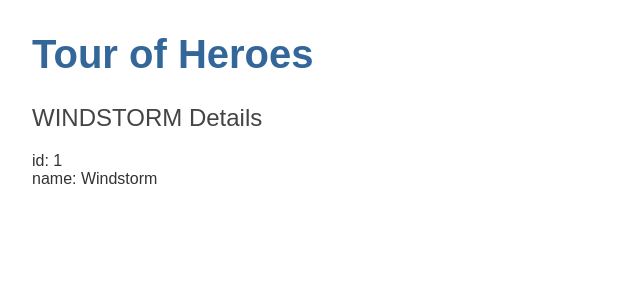
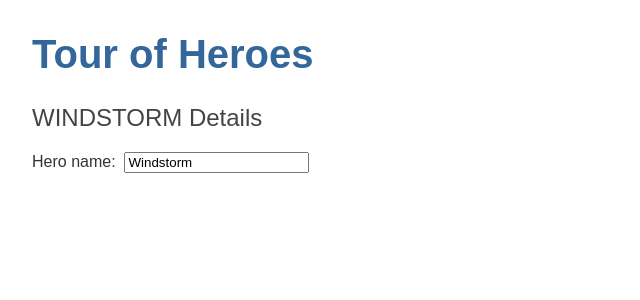
Before and after one commit to hinst/tour-of-heroes, an Angular app: page / in a window 1280 px wide. Shown: the top 300 px of the page, without its empty margins (0-640 px from the left). Built offline with nearby package versions, Linux system fonts and the light colour scheme.

Commit message:
Make hero name editable

```diff
--- a/src/app/heroes/heroes.component.html
+++ b/src/app/heroes/heroes.component.html
@@ -1,3 +1,5 @@
 <h2>{{hero.name | uppercase }} Details</h2>
-<div>id: {{hero.id}}</div>
-<div>name: {{hero.name}}</div>
+<div>
+    <label for="name">Hero name:</label>&nbsp;
+    <input id="name" [(ngModel)]="hero.name" placeholder="name">
+</div>
--- a/src/app/heroes/heroes.component.ts
+++ b/src/app/heroes/heroes.component.ts
@@ -1,11 +1,12 @@
 import { CommonModule } from '@angular/common';
+import { FormsModule } from '@angular/forms';
 import { Component } from '@angular/core';
 import { Hero } from '../hero';
 
 @Component({
     selector: 'app-heroes',
     standalone: true,
-    imports: [CommonModule],
+    imports: [CommonModule, FormsModule],
     templateUrl: './heroes.component.html',
     styleUrl: './heroes.component.css'
 })
```
